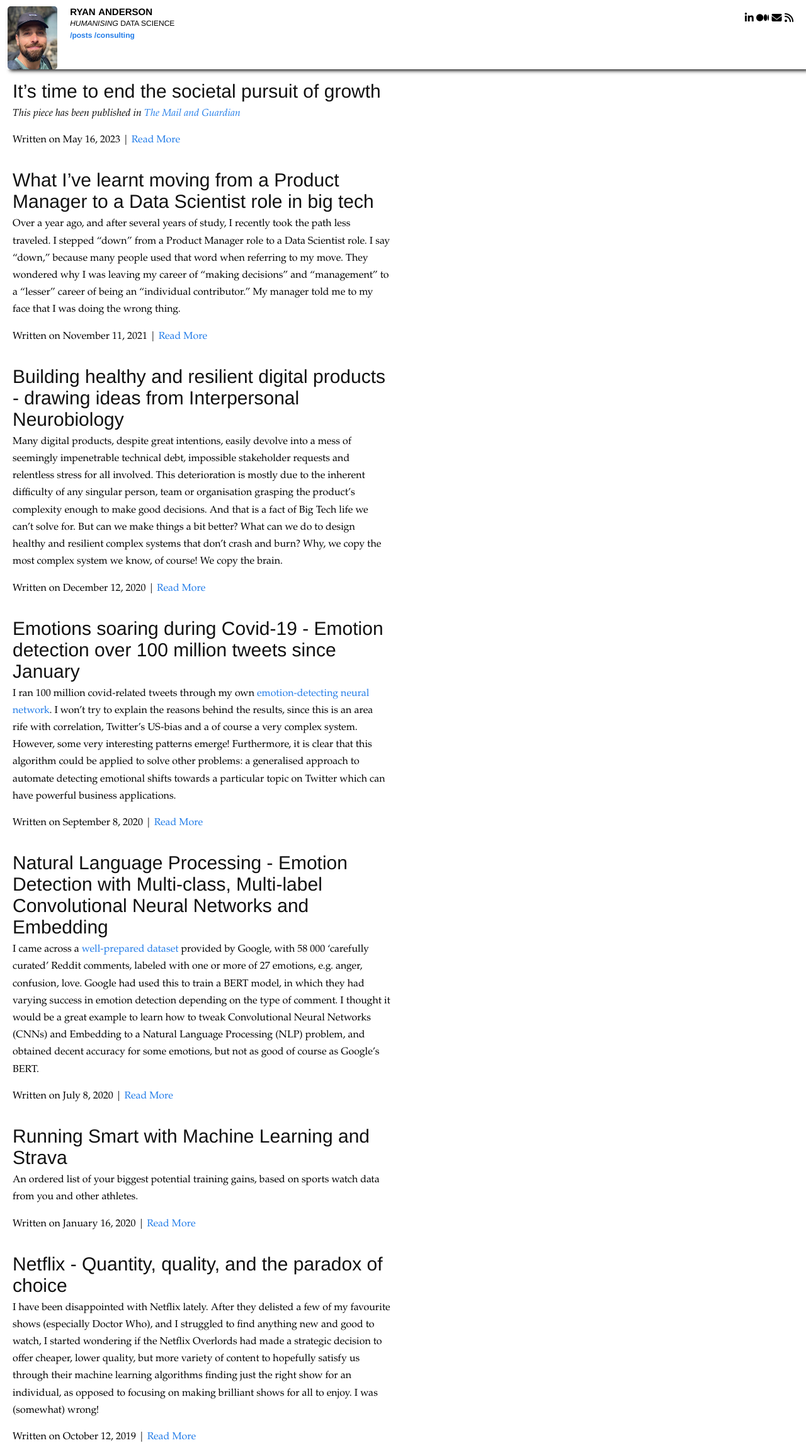
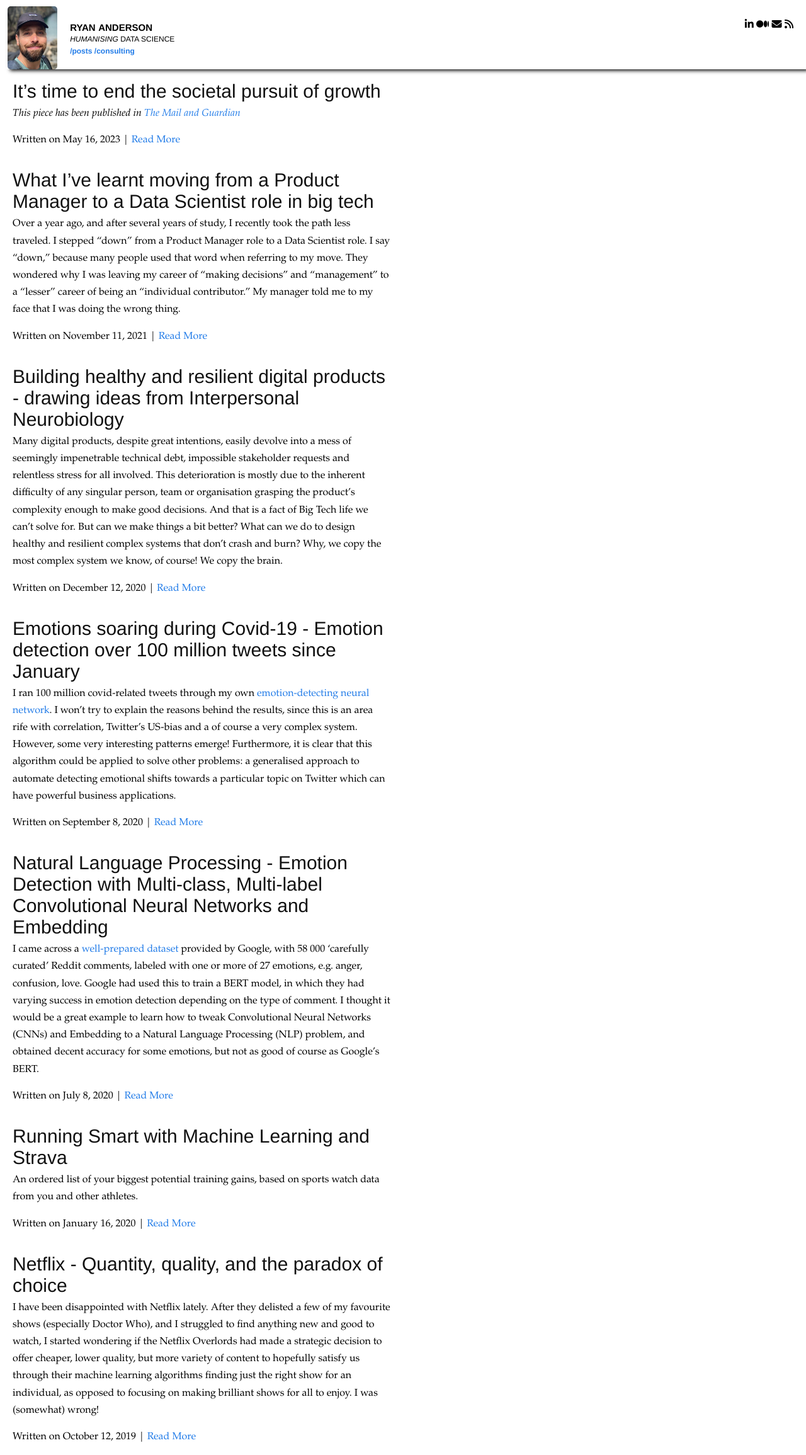
Before and after one commit to ryan-anderson-ds/ryan-anderson-ds.github.io, a Jekyll site: the page built from index.html, in a window 1280 px wide. Shown: the whole page at 63% size. Built offline with Jekyll 4.4.1, drawn with Linux system fonts in a browser that asks for light colours.

Commit message:
Update base.scss

```diff
--- a/css/base.scss
+++ b/css/base.scss
@@ -41,7 +41,7 @@ a {
     text-transform: uppercase;
     display:inline-block;
     margin-left: 20px;
-    margin-top: 25xpx;
+    margin-top: 25px;
     position: absolute;
     #fname {
       padding-left: 1px;
@@ -71,7 +71,7 @@ a {
   .meta {
     position: absolute;
     right: 20px;
-    top: 20px;
+    top: 30px;
     a {
       margin-left: 0px;
       color: black;
```
